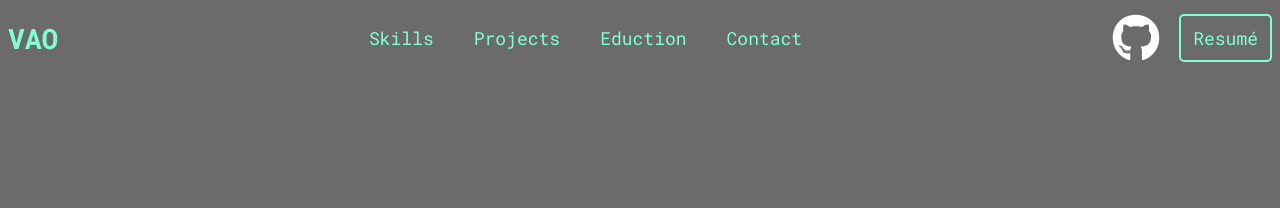
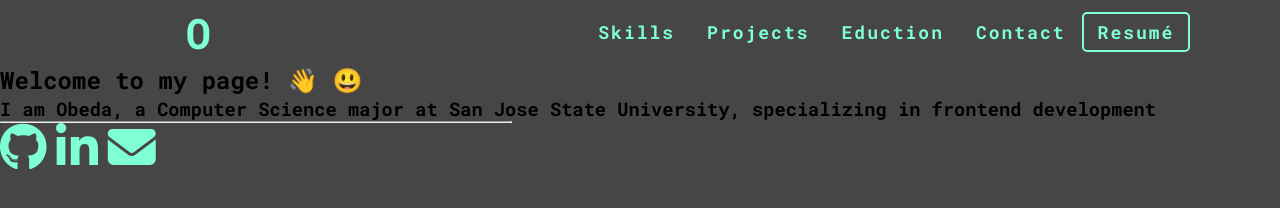
Before and after one commit to dah00/HTML-and-CSS, a plain HTML site: page Portfolio/index.html in a window 1280 px wide. Drawn offline with Linux system fonts and the light colour scheme; files that its build step writes are made by us from their sources.

Commit message:
Created a reponsive navbar

```diff
--- a/Portfolio/index.html
+++ b/Portfolio/index.html
@@ -2,8 +2,10 @@
 <html>
   <head>
     <title>Obeda Velonjatovo Portfolio</title>
+    <meta content="width=device-width, initial-scale=1" name="viewport" />
     <link rel="stylesheet" href="styles/general.css" />
-    <link rel="stylesheet" href="styles/header.css" />
+    <link rel="stylesheet" href="styles/navbar.css" />
+    <link rel="stylesheet" href="styles/main.css" />
     <link rel="preconnect" href="https://fonts.googleapis.com" />
     <link rel="preconnect" href="https://fonts.gstatic.com" crossorigin />
     <link
@@ -17,20 +19,48 @@
   </head>
 
   <body>
-    <header>
-      <div class="logo">VAO</div>
-      <div class="menu">
-        <a href="#Skills">Skills</a>
-        <a href="#Projects">Projects</a>
-        <a href="#Education">Eduction</a>
-        <a href="#Contact">Contact</a>
+    <nav class="navbar">
+      <div class="logo"><a href="#home">O</a></div>
+      <ul class="navbar-links">
+        <li><a href="#Skills">Skills</a></li>
+        <li><a href="#Projects">Projects</a></li>
+        <li><a href="#Education">Eduction</a></li>
+        <li><a href="#Contact">Contact</a></li>
+        <div class="resume-link">
+          <a class="resume" href="">Resumé</a>
+        </div>
+      </ul>
+      <div class="burger">
+        <div class="line1"></div>
+        <div class="line2"></div>
+        <div class="line3"></div>
       </div>
-      <div class="links">
-        <a class="github" href="https://github.com/dah00"
-          ><i class="fa-brands fa-github fa-3x"></i
-        ></a>
-        <a class="resume" href="">Resumé</a>
-      </div>
-    </header>
+    </nav>
+
+    <main>
+      <section class="front-main">
+        <h1 class="Welcome-h1">Welcome to my page! &#128075; &#128515;</h1>
+        <h3 class="brief-about-me">
+          I am <span>Obe</span>da, a Computer Science major at San Jose State
+          University, specializing in frontend development
+        </h3>
+        <hr style="width: 40%" />
+        <div class="external_links">
+          <a class="github" href="https://github.com/dah00"
+            ><i class="fa-brands fa-github fa-3x"></i
+          ></a>
+          <a
+            class="linkedIn"
+            href="https://www.linkedin.com/in/obeda-velonjatovo/"
+            ><i class="fa-brands fa-linkedin-in fa-3x"></i
+          ></a>
+          <a class="gmail" href="mailto: velonjatovoa@gmail.com"
+            ><i class="fa-sharp fa-solid fa-envelope fa-3x"></i
+          ></a>
+        </div>
+      </section>
+    </main>
+
+    <script src="script.js"></script>
   </body>
 </html>
--- a/Portfolio/styles/general.css
+++ b/Portfolio/styles/general.css
@@ -1,9 +1,23 @@
+:root{
+    --backgroundColor: rgb(70, 70, 70);
+    --textColor: aquamarine;
+}
+
+*{
+    margin: 0px;
+    padding: 0px;
+    box-sizing: border-box;
+}
+
 body{
-    background-color: rgb(107, 107, 107);
+    background-color: var(--backgroundColor);
+    font-family: 'Roboto Mono', monospace;
+    margin: 0;
+    padding: 0;
 }
 
 p, div, a{
-    color: aquamarine;
+    color: var(--textColor);
     font-family: 'Roboto Mono', monospace;
 }
 
--- /dev/null
+++ b/Portfolio/styles/navbar.css
@@ -0,0 +1,201 @@
+header{
+    background-color: var(--backgroundColor);
+}
+
+.navbar{
+    display: flex;
+    justify-content: space-around;
+    align-items: center;
+    min-height: 8vh;
+}
+
+.logo{
+    font-size: 42px;
+    font-weight: 700;
+    text-transform: uppercase;
+}
+
+.navbar-links{
+    display: flex;
+    width: 40%;
+    justify-content: space-around;
+    align-items: center;
+}
+
+.navbar-links{
+    list-style: none;
+}
+
+.navbar-links a{
+    letter-spacing: 2px;
+    font-weight: bold;
+    font-size: 18px;
+}
+
+.navbar-links li a{
+    padding: 1rem;
+    font-size: 18px;
+    display: block;
+    text-decoration: none;
+}
+
+.burger{
+    display: none;
+    cursor: pointer;
+}
+
+.burger div{
+    width: 25px;
+    height: 3px;
+    background-color: rgb(216, 214, 214);
+    margin: 5px;
+    transition: all 0.3s ease;
+}
+
+.resume{
+    font-size: 18px;
+    padding: 6px 14px;
+    border-radius: 5px;
+    border-width: 2px;
+    border-color: aquamarine;
+    border-style: solid;
+}
+
+.resume:hover{
+    color:black;
+    border-color: aquamarine;
+    background-color: aquamarine;
+}
+
+
+@media screen and (max-width: 1024px){
+    .navbar-links{
+        width: 80%;
+    }
+}
+
+@media screen and (max-width: 770px){
+    body{
+        overflow-x: hidden;
+        /* opacity: 0.2; */
+    }
+
+    .navbar-links{
+        position: absolute;
+        right: 0;
+        height: 92vh;
+        top: 8vh;
+        background-color: rgb(84, 83, 83);
+        display: flex;
+        flex-direction: column;
+        align-items: center;
+        width: 60%;
+        transform: translateX(100%);
+        transition: transform 0.5s ease-in;
+        /* opacity: 1; */
+    }
+
+    .navbar-links {
+        opacity: 0;
+    }
+
+    .burger{
+        display: block;
+    }
+
+}
+
+.navbar-active{
+    transform: translateX(0%);
+}
+
+@keyframes navLinkFade{
+    from{
+        opacity: 0;
+        transform: translateX(50px);
+    }
+    to{
+        opacity: 1;
+        transform: translateX(0px);
+    }
+}
+
+.toggle .line1{
+    transform: rotate(-45deg) translate(-5px, 6px);
+}
+
+.toggle .line2{
+    opacity: 0;
+}
+
+.toggle .line3{
+    transform: rotate(45deg) translate(-5px, -6px);
+}
+
+
+
+/* .navbar-links li a:hover::after{
+    content: "";
+    position: absolute;
+    left: 0;
+    right: 0;
+    bottom: -15px;
+    border: 1px solid var(--textColor);
+    border-radius: 5px;
+    transition-delay: 1s;
+} */
+
+/* .toggle-button{
+    position: absolute;
+    top: .75rem;
+    right: 1rem;
+    display: none;
+    flex-direction: column;
+    justify-content: space-between;
+    width: 30px;
+    height: 21px;
+}
+
+.toggle-button .bar{
+    height: 3px;
+    width: 100%;
+    background-color: var(--textColor);
+    border-radius: 10px;
+}
+
+ */
+
+
+/* @media (max-width: 650px) {
+    .toggle-button{
+        display: flex;
+    }
+
+    .navbar-links{
+        display: none;
+        width: 100%;
+    }
+
+    .navbar{
+        flex-direction: column;
+        align-items: flex-start;
+    }
+
+    .navbar-links ul{
+        flex-direction: column;
+        width: 100%;
+    }
+
+    .navbar-links li{
+        text-align: center;
+    }
+
+    .navbar-links li a{
+        padding: 10px;
+    }
+
+    .navbar-links.active{
+         display: flex;
+    }
+
+} */
```
